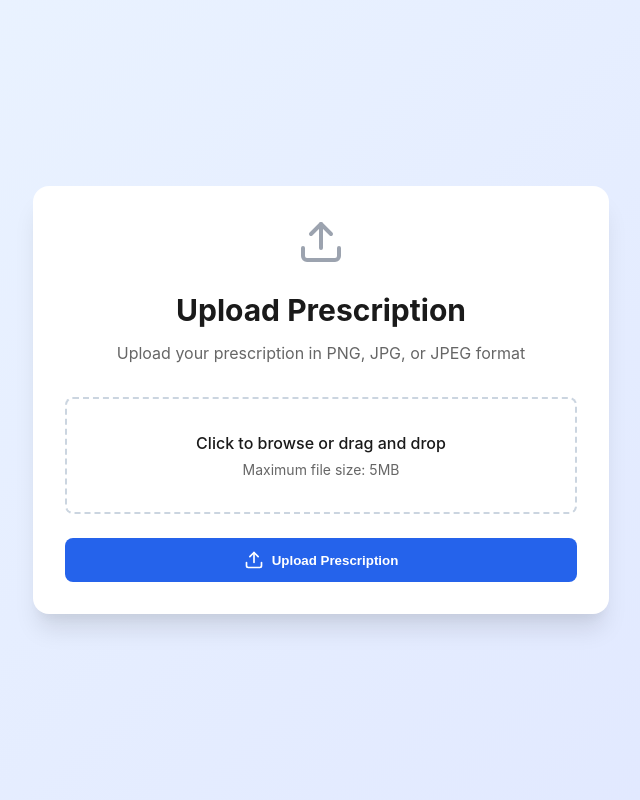
After one commit to NavuluriBalaji/Jeeva-AI, a Flask app: page /upload_prescription in a window 1280 px wide. The commit adds this page. Shown: the whole page, without its empty margins (319-959 px from the left). Run offline with Flask 2, Linux system fonts and the light colour scheme; parts of the project's set-up code (start-up, migrations or seed data) failed here and were passed over.

Commit message:
updated OCR Funcitonality

```diff
--- a/app.py
+++ b/app.py
@@ -31,6 +31,9 @@ pipelines = {
     # Remove the unrecognized model
     # "whole_body_CT": pipeline("image-segmentation", model="project-lighter/whole_body_segmentation")
 }
+
+# Define OCR pipeline
+ocr_pipeline = pipeline("image-to-text", model="jinhybr/OCR-Donut-CORD")
 
 # # Initialize Firebase
 # cred = credentials.Certificate("admin_sdk.json")
@@ -446,5 +449,47 @@ def get_explanation():
     except Exception as e:
         return jsonify({'explanation': f"An unexpected error occurred: {e}"}), 500
 
+@app.route('/upload_prescription', methods=['GET', 'POST'])
+def upload_prescription():
+    if request.method == 'POST':
+        if 'file' not in request.files:
+            return 'No file part', 400
+
+        file = request.files['file']
+
+        if file.filename == '':
+            return 'No selected file', 400
+
+        if file and file.filename.lower().endswith(('.png', '.jpg', '.jpeg')):
+            filepath = os.path.join(app.config['UPLOAD_FOLDER'], file.filename)
+            file.save(filepath)
+
+            # Load the image and extract text
+            image = Image.open(filepath)
+            extracted_text = ocr_pipeline(image)
+
+            # Cleanup uploaded file
+            os.remove(filepath)
+
+            # Extract the generated text from the response
+            raw_text = extracted_text[0]['generated_text']
+
+            # Save the raw text to a file
+            text_file_path = os.path.join(app.config['UPLOAD_FOLDER'], 'prescription.txt')
+            with open(text_file_path, 'w') as text_file:
+                text_file.write(raw_text)
+
+            # Return raw text and download link
+            return render_template('prescription_result.html', extracted_text=raw_text, text_file_path=text_file_path)
+
+    return render_template('upload_prescription.html')
+
+@app.route('/download_prescription')
+def download_prescription():
+    text_file_path = request.args.get('file_path')
+    if text_file_path and os.path.exists(text_file_path):
+        return send_file(text_file_path, as_attachment=True, download_name='prescription.txt')
+    return 'File not found', 404
+
 if __name__ == '__main__':
     app.run(debug=True, port=5001)
--- a/templates/index.html
+++ b/templates/index.html
@@ -339,6 +339,9 @@
                     <h1>Your Health, Our Priority</h1>
                     <p>Advanced AI-powered healthcare assistance available 24/7. Get instant medical guidance, schedule appointments, and track your health journey.</p>
                     <button class="btn btn-primary">Get Started</button>
+                    <a href="{{ url_for('upload_prescription') }}">
+                        <button>Upload Prescription</button>
+                    </a>
                 </div>
                 <div class="hero-image">
                     <img src="https://images.unsplash.com/photo-1576091160399-112ba8d25d1d?ixlib=rb-1.2.1&auto=format&fit=crop&w=1000&q=80" alt="Healthcare">
--- /dev/null
+++ b/templates/upload_prescription.html
@@ -0,0 +1,74 @@
+<!DOCTYPE html>
+<html lang="en">
+<head>
+    <meta charset="UTF-8">
+    <meta name="viewport" content="width=device-width, initial-scale=1.0">
+    <title>Upload Prescription</title>
+    <style>
+        * { margin: 0; padding: 0; box-sizing: border-box; }
+    </style>
+</head>
+<body style="font-family: -apple-system, BlinkMacSystemFont, 'Segoe UI', Roboto, Helvetica, Arial, sans-serif; line-height: 1.5; color: #1a1a1a;">
+    <div style="min-height: 100vh; padding: 1.5rem; display: flex; align-items: center; justify-content: center; background: linear-gradient(135deg, #EBF4FF 0%, #E0E7FF 100%);">
+        <div style="width: 100%; max-width: 36rem; background: white; border-radius: 1rem; box-shadow: 0 20px 25px -5px rgba(0, 0, 0, 0.1), 0 10px 10px -5px rgba(0, 0, 0, 0.04); padding: 2rem;">
+            <div style="text-align: center; margin-bottom: 2rem;">
+                <svg style="color: #9CA3AF; margin-bottom: 1rem;" xmlns="http://www.w3.org/2000/svg" width="48" height="48" viewBox="0 0 24 24" fill="none" stroke="currentColor" stroke-width="2" stroke-linecap="round" stroke-linejoin="round">
+                    <path d="M21 15v4a2 2 0 0 1-2 2H5a2 2 0 0 1-2-2v-4"/>
+                    <polyline points="17 8 12 3 7 8"/>
+                    <line x1="12" y1="3" x2="12" y2="15"/>
+                </svg>
+                <h1 style="font-size: 1.875rem; font-weight: 700; color: #1a1a1a; margin-bottom: 0.5rem;">Upload Prescription</h1>
+                <p style="color: #666;">Upload your prescription in PNG, JPG, or JPEG format</p>
+            </div>
+
+            <form action="{{ url_for('upload_prescription') }}" method="post" enctype="multipart/form-data" style="display: flex; flex-direction: column; gap: 1.5rem;">
+                <div style="border: 2px dashed #CBD5E0; border-radius: 0.5rem; padding: 2rem; text-align: center; cursor: pointer; transition: all 0.2s ease;" onmouseover="this.style.borderColor='#3B82F6'; this.style.backgroundColor='#EBF4FF';" onmouseout="this.style.borderColor='#CBD5E0'; this.style.backgroundColor='transparent';">
+                    <input type="file" name="file" accept=".png, .jpg, .jpeg" required id="file-upload" style="display: none;">
+                    <label for="file-upload" style="cursor: pointer;">
+                        <div style="color: #666;">
+                            <p style="font-weight: 500; color: #1a1a1a; margin-bottom: 0.25rem;">Click to browse or drag and drop</p>
+                            <p style="font-size: 0.875rem;">Maximum file size: 5MB</p>
+                        </div>
+                    </label>
+                </div>
+
+                <button type="submit" style="width: 100%; background-color: #2563EB; color: white; font-weight: 600; padding: 0.75rem 1.5rem; border: none; border-radius: 0.5rem; cursor: pointer; transition: background-color 0.2s ease; display: flex; align-items: center; justify-content: center; gap: 0.5rem;" onmouseover="this.style.backgroundColor='#1D4ED8';" onmouseout="this.style.backgroundColor='#2563EB';">
+                    <svg xmlns="http://www.w3.org/2000/svg" width="20" height="20" viewBox="0 0 24 24" fill="none" stroke="currentColor" stroke-width="2" stroke-linecap="round" stroke-linejoin="round">
+                        <path d="M21 15v4a2 2 0 0 1-2 2H5a2 2 0 0 1-2-2v-4"/>
+                        <polyline points="17 8 12 3 7 8"/>
+                        <line x1="12" y1="3" x2="12" y2="15"/>
+                    </svg>
+                    Upload Prescription
+                </button>
+            </form>
+        </div>
+    </div>
+
+    <script>
+        const fileInput = document.getElementById('file-upload');
+        const dropZone = fileInput.parentElement;
+
+        dropZone.addEventListener('dragover', (e) => {
+            e.preventDefault();
+            dropZone.style.borderColor = '#3B82F6';
+            dropZone.style.backgroundColor = '#EBF4FF';
+        });
+
+        dropZone.addEventListener('dragleave', (e) => {
+            e.preventDefault();
+            dropZone.style.borderColor = '#CBD5E0';
+            dropZone.style.backgroundColor = 'transparent';
+        });
+
+        dropZone.addEventListener('drop', (e) => {
+            e.preventDefault();
+            dropZone.style.borderColor = '#CBD5E0';
+            dropZone.style.backgroundColor = 'transparent';
+
+            if (e.dataTransfer.files.length) {
+                fileInput.files = e.dataTransfer.files;
+            }
+        });
+    </script>
+</body>
+</html>
--- /dev/null
+++ b/uploads/prescription.txt
@@ -0,0 +1 @@
+<s_cord-v2><s_menu><s_nm> Loan Number</s_nm><s_num> 20134613</s_num><s_unitprice> 2-28-2011</s_unitprice><s_cnt> 1</s_cnt><s_price> 1</s_price></s_menu><s_sub_total><s_subtotal_price> 45,000.00</s_subtotal_price><s_discount_price> 0</s_discount_price></s_sub_total><s_total><s_total_price> 727</s_subtotal_price><s_discount_price> 0</s_discount_price></s_sub_total><s_total><s_total_price> 75,000.00</s_total_price><s_cashprice> 193506555</s_cashprice><s_changeprice> 100 Wc</s_changeprice></s_total>
```
Also changed, not shown: templates/prescription_result.html (added, +50 -0 lines).
